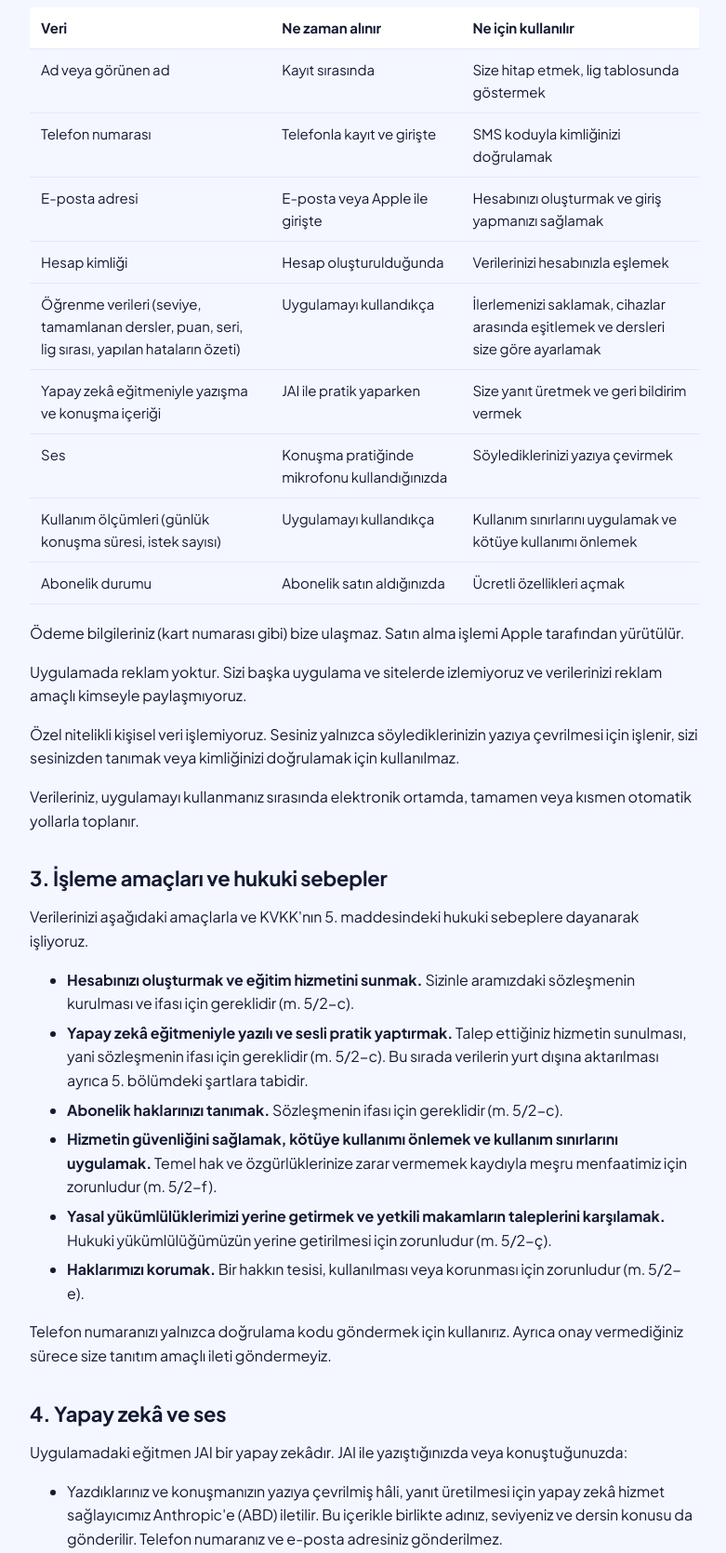
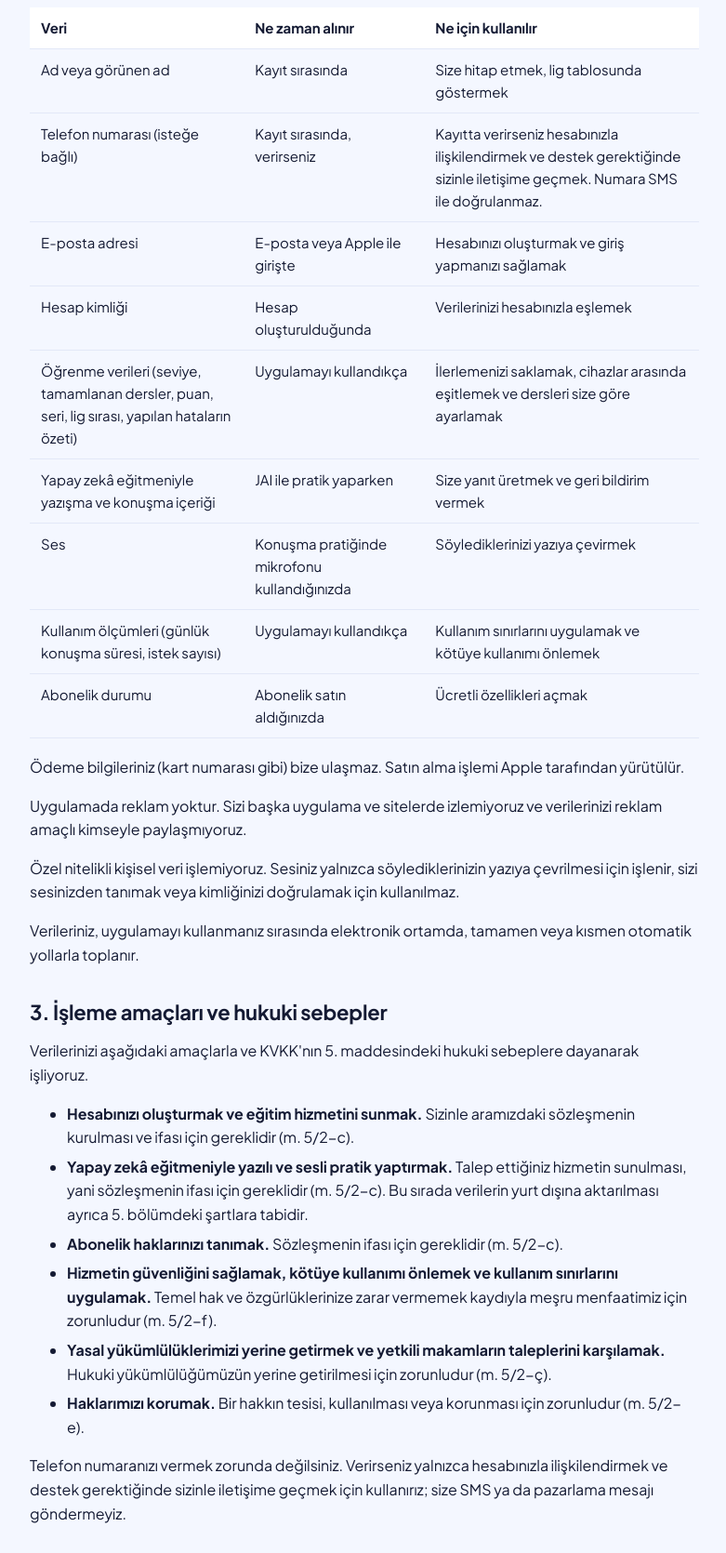
Before and after one commit to rcaneraltuntas-code/heyjengo-site, a plain HTML site: page gizlilik/index.html in a window 1280 px wide. Shown: the part 606-2276 px from the top of the page at 93% size, without its empty margins (248-1029 px from the left). Drawn offline with Linux system fonts and the light colour scheme.

Commit message:
Privacy and support pages: phone number optional, no SMS verification

```diff
--- a/gizlilik/index.html
+++ b/gizlilik/index.html
@@ -34,7 +34,7 @@
       <thead><tr><th>Veri</th><th>Ne zaman alınır</th><th>Ne için kullanılır</th></tr></thead>
       <tbody>
         <tr><td>Ad veya görünen ad</td><td>Kayıt sırasında</td><td>Size hitap etmek, lig tablosunda göstermek</td></tr>
-        <tr><td>Telefon numarası</td><td>Telefonla kayıt ve girişte</td><td>SMS koduyla kimliğinizi doğrulamak</td></tr>
+        <tr><td>Telefon numarası (isteğe bağlı)</td><td>Kayıt sırasında, verirseniz</td><td>Kayıtta verirseniz hesabınızla ilişkilendirmek ve destek gerektiğinde sizinle iletişime geçmek. Numara SMS ile doğrulanmaz.</td></tr>
         <tr><td>E-posta adresi</td><td>E-posta veya Apple ile girişte</td><td>Hesabınızı oluşturmak ve giriş yapmanızı sağlamak</td></tr>
         <tr><td>Hesap kimliği</td><td>Hesap oluşturulduğunda</td><td>Verilerinizi hesabınızla eşlemek</td></tr>
         <tr><td>Öğrenme verileri (seviye, tamamlanan dersler, puan, seri, lig sırası, yapılan hataların özeti)</td><td>Uygulamayı kullandıkça</td><td>İlerlemenizi saklamak, cihazlar arasında eşitlemek ve dersleri size göre ayarlamak</td></tr>
@@ -59,7 +59,7 @@
       <li><strong>Yasal yükümlülüklerimizi yerine getirmek ve yetkili makamların taleplerini karşılamak.</strong> Hukuki yükümlülüğümüzün yerine getirilmesi için zorunludur (m. 5/2-ç).</li>
       <li><strong>Haklarımızı korumak.</strong> Bir hakkın tesisi, kullanılması veya korunması için zorunludur (m. 5/2-e).</li>
     </ul>
-    <p>Telefon numaranızı yalnızca doğrulama kodu göndermek için kullanırız. Ayrıca onay vermediğiniz sürece size tanıtım amaçlı ileti göndermeyiz.</p>
+    <p>Telefon numaranızı vermek zorunda değilsiniz. Verirseniz yalnızca hesabınızla ilişkilendirmek ve destek gerektiğinde sizinle iletişime geçmek için kullanırız; size SMS ya da pazarlama mesajı göndermeyiz.</p>
 
     <h2>4. Yapay zekâ ve ses</h2>
     <p>Uygulamadaki eğitmen JAI bir yapay zekâdır. JAI ile yazıştığınızda veya konuştuğunuzda:</p>
@@ -80,7 +80,6 @@
         <tr><td>Supabase</td><td>Hesap, kimlik doğrulama ve veritabanı</td><td>Hesap bilgileri, öğrenme verileri</td><td>Yurt dışı</td></tr>
         <tr><td>Anthropic</td><td>Yapay zekâ eğitmeninin yanıtları</td><td>Yazışma içeriği, ad, seviye</td><td>Yurt dışı (ABD)</td></tr>
         <tr><td>Hetzner ve RunPod</td><td>Sesi yazıya çevirme ve seslendirme</td><td>Ses, konuşma metni</td><td>Yurt dışı</td></tr>
-        <tr><td>Twilio</td><td>Doğrulama kodu gönderimi</td><td>Telefon numarası</td><td>Yurt dışı (ABD)</td></tr>
         <tr><td>Apple</td><td>Apple ile giriş, abonelik satın alma, cihazda konuşma tanıma</td><td>Apple'ın kendi politikasına tabidir</td><td>Yurt dışı (ABD ve diğer ülkeler)</td></tr>
         <tr><td>LiveKit</td><td>Canlı dersler (bölüm açıldığında)</td><td>Ders sırasındaki ses ve görüntü</td><td>Yurt dışı</td></tr>
       </tbody>
```
Also changed, not shown: destek/index.html (+0 -5 lines).
